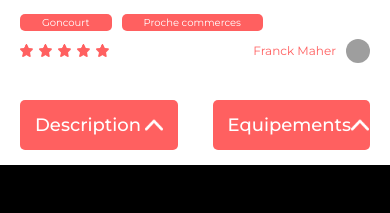
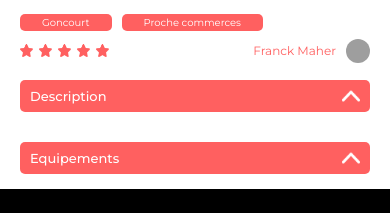
Before and after one commit to kadessa1/Kasa-react, a React (Create React App) app: page /apartment/0979876d in a window 390 px wide. Shown: the part 398-611 px from the top of the page. Built offline with nearby package versions, Linux system fonts and the light colour scheme; grey boxes are pictures that could not be loaded.

Commit message:
css mobile

```diff
--- a/src/components/collapse/style.module.css
+++ b/src/components/collapse/style.module.css
@@ -6,7 +6,7 @@
     font-size: 18px;
     font-weight: 500;
     margin: 30px auto 0px auto;
-    padding:10px 15px;
+    padding: 6px 15px;
     border-radius:5px;
     display:flex;
     justify-content:space-between;
@@ -53,8 +53,19 @@
 
 @media (max-width :768px){
     .collapse_description, .collapse_title_open, .collapse_title_closed{
-        font-size: 12px;
+        margin-top: 10px;
     }
+
+    .collapse_title_closed,
+    .collapse_title_open {
+        padding: 1px 10px;
+    }
+
+    .collapse_description {
+        padding-top: 23px;
+        top: -13px;
+    }
+
     .arrow_up{
         width:18px;
         height:auto;
@@ -62,6 +73,6 @@
     .arrow_down{
         width:18px;
         height:auto;
+    }
 
-    }
 }
--- a/src/pages/apartment/style.css
+++ b/src/pages/apartment/style.css
@@ -118,4 +118,26 @@
         width: 24px;
         height: 24px;
     }
+
+    .apartment-information {
+        flex-direction: column;
+        row-gap: 20px;
+    }
+
+    .collapse-left,
+    .collapse-right {
+        width: 100%;
+    }
+
+    .collapse-title {
+        font-size: 13px;
+    }
+
+    .equipments-list {
+        font-size: 12px;
+    }
+
+    .description {
+        font-size: 12px;
+    }
 }
```
